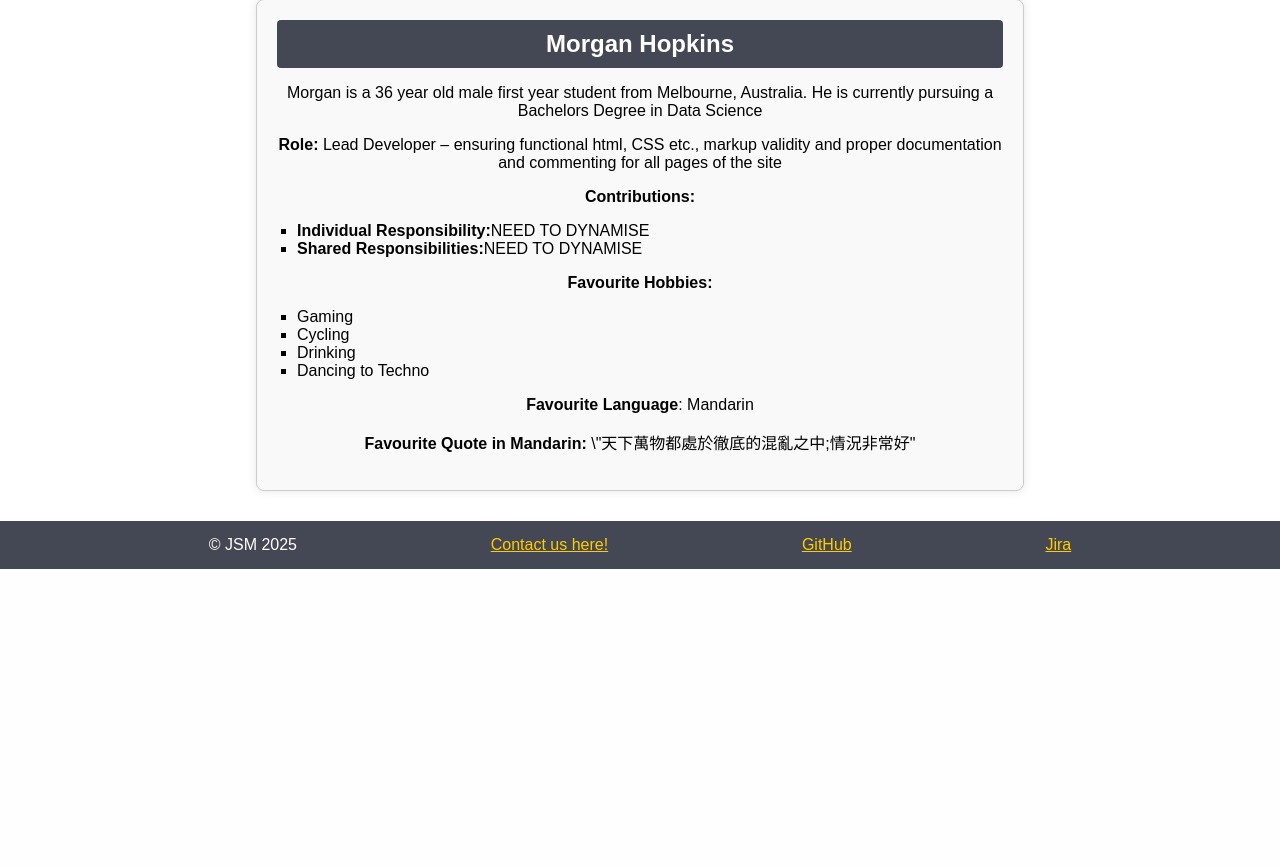
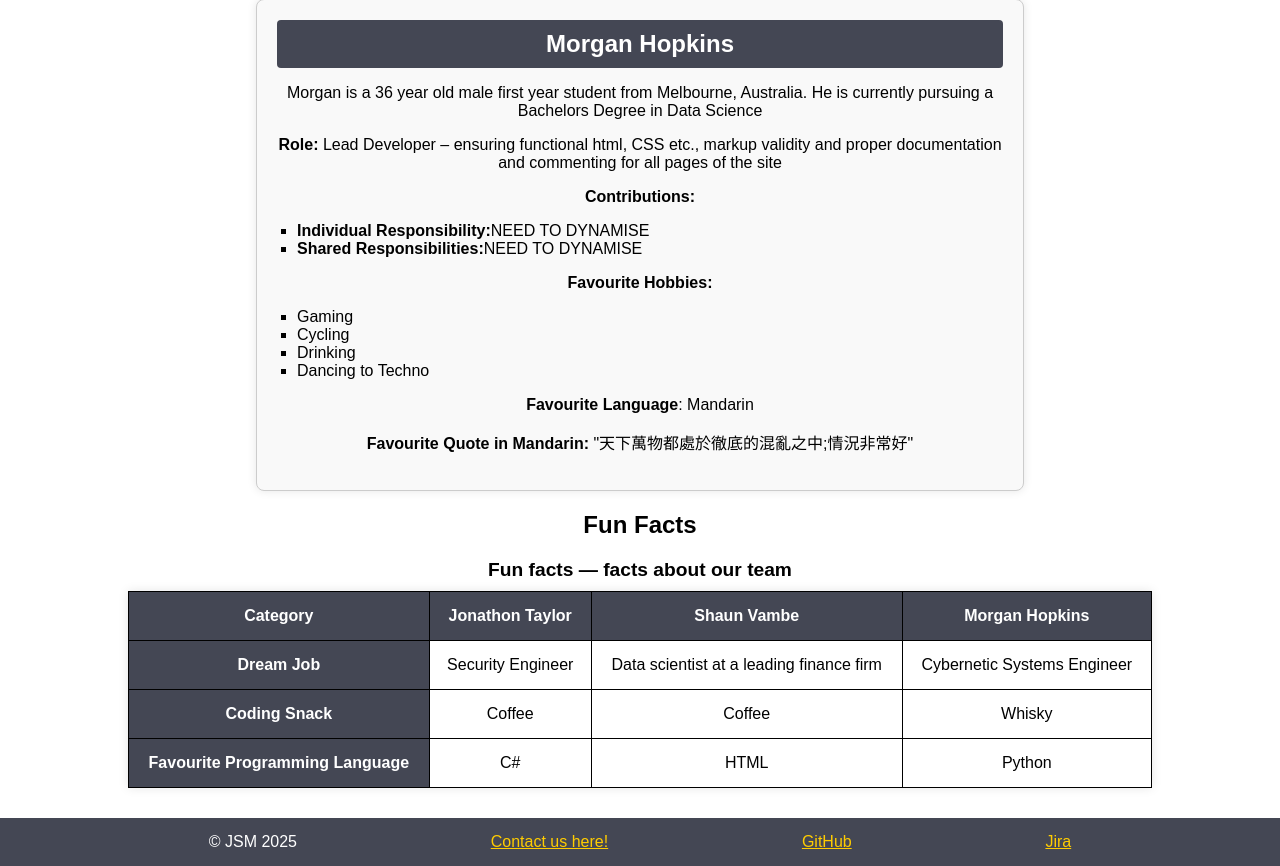
Before and after one commit to mph3196/appliedWebProjectPart2, a PHP site: page /about_new.php in a window 1280 px wide. Shown: the part 2308-3174 px from the top of the page. Before the commit the page ends 2877 px from the top, so only its background shows below. Run offline with PHP 8.4, Linux system fonts and the light colour scheme; data comes from the database, SQL or seed files in the repository.

Commit message:
new about page updated

```diff
--- a/about_new.php
+++ b/about_new.php
@@ -14,34 +14,46 @@ if (!$conn) {
     die("Connection failed: " . mysqli_connect_error());
 }
 
-// HTML Content
-echo '<h1><strong>Who are We</strong></h1>';
-echo '<p class="aboutus">';
-echo 'At JSM University, we are more than just a place of learning—we are a community committed to shaping future leaders, innovators, and changemakers. Founded on the values of excellence, integrity, and inclusivity, JSM University provides a dynamic environment where students are empowered to explore their potential, challenge ideas, and make meaningful contributions to society.';
-echo 'Our academic programs are designed to blend cutting-edge knowledge with real-world application, ensuring our graduates are not only career-ready but also equipped to make a lasting impact in their chosen fields. With a dedicated faculty, modern facilities, and a culture that fosters creativity and collaboration, JSM University stands as a hub of knowledge, research, and innovation.';
-echo 'Above all, we are committed to nurturing minds and inspiring futures—helping every student discover their path and achieve their vision.';
-echo '</p>';
+?>
 
-// GROUP DETAILS
-echo '<div class="containerdetails">';
-echo '<h2>GROUP Details</h2>';
-echo '<p><strong>Group Name:</strong>JSM</p>';
-echo '<p><strong>Meeting Location:</strong> John St, Hawthorn VIC 3122, BA513 Business & Arts</p>';
-echo '<p><strong>Lecturer:</strong> Dr. Atie Kia</p>';
-echo '<p><strong>Lab Tutor:</strong> Dr. Atie Kia</p>';
-echo '<p><strong>Meeting Times(Day & Time):</strong></p>';
-echo '<ul>';
-echo '<li>Tuesday<ul><li>12:30PM – 2:30PM</li></ul></li>';
-echo '<li>Thursday<ul><li>10:30AM – 12:30PM</li></ul></li>';
-echo '</ul>';
-echo '<img src="images/group_photo.jpg" alt="JSM Team Photo" class="group-photo">';
-echo '</div>';
+<h1><strong>Who are We</strong></h1>
+<!-- Used GenAI GPT5 for who are we section-->
+<p class="aboutus">
+At JSM University, we are more than just a place of learning—we are a community committed to shaping future leaders, innovators, and changemakers. Founded on the values of excellence, integrity, and inclusivity, JSM University provides a dynamic environment where students are empowered to explore their potential, challenge ideas, and make meaningful contributions to society.
+Our academic programs are designed to blend cutting-edge knowledge with real-world application, ensuring our graduates are not only career-ready but also equipped to make a lasting impact in their chosen fields. With a dedicated faculty, modern facilities, and a culture that fosters creativity and collaboration, JSM University stands as a hub of knowledge, research, and innovation.
+Above all, we are committed to nurturing minds and inspiring futures—helping every student discover their path and achieve their vision.</p>
 
-// OUR TEAM
-echo '<h2 class="team"><strong>OUR TEAM</strong></h2>';
-echo '<aside id="teaminfo">';
-echo '<h3><strong>Student ID\'s</strong></h3>';
-echo '<ul>';
+<!--Group details section-->
+<div class="containerdetails">
+  <h2>GROUP Details</h2>
+  <p><strong>Group Name:</strong>JSM</p>
+  <p><Strong>Meeting Location:</Strong> John St, Hawthorn VIC 3122, BA513 Business & Arts</p>
+  <p><strong>Lecturer:</strong> Dr. Atie Kia</p>
+  <p><strong>Lab Tutor:</strong> Dr. Atie Kia</p>
+  <p><strong>Meeting Times(Day & Time):</strong></p>
+  <ul>
+    <li>Tuesday
+      <ul>
+        <li>12:30PM – 2:30PM</li>
+      </ul>
+    </li>
+    <li>Thursday
+      <ul>
+        <li>10:30AM – 12:30PM</li>
+      </ul>
+    </li>
+  </ul>
+<img src="images/group_photo.jpg" alt="JSM Team Photo" class="group-photo">
+</div>
+
+<!--Insight about our team-->
+<h2 class="team"><strong>OUR TEAM</strong></h2>
+
+  <!--Each member and their student ID-->
+<aside id=teaminfo>
+  <h3><strong>Student ID's</strong></h3>
+
+<?php
 
 // Get the members
 $sql = "SELECT * FROM Member";
@@ -90,9 +102,70 @@ while ($member = mysqli_fetch_assoc($members)) {
 
 	echo '</ul>';
 	echo '<p><strong>Favourite Language</strong>: ' . $member['FavLanguage'] . '</p>';
-	echo '<p><strong>Favourite Quote in ' . $member['FavLanguage'] . ': </strong> \"' . $member['FavQuote'] . '"</p>';
+	echo '<p><strong>Favourite Quote in ' . $member['FavLanguage'] . ': </strong> "' . $member['FavQuote'] . '"</p>';
     echo '</div>';
 }
+
+?>
+
+<!--Table of funfacts about the team-->
+<h2 id="funfacts"><strong>Fun Facts</strong></h2>
+<div class="card" role="region" aria-label="Fun facts about three people">
+    <table class="funfacttable">
+        <caption>Fun facts — facts about our team</caption>
+        <tr>
+            <th scope="col">Category</th>
+            <?php
+            // Reset the members pointer
+            mysqli_data_seek($members, 0);
+            // Display member names as column headers
+            while ($member = mysqli_fetch_assoc($members)) {
+                echo '<th scope="col">' . $member['FullName'] . '</th>';
+            }
+            ?>
+        </tr>
+
+        <tbody>
+            <?php
+            // Reset the members pointer
+            mysqli_data_seek($members, 0);
+
+            // Dream Job Row
+            echo '</tr>';
+            echo '<th scope="row">Dream Job</th>';
+            while ($member = mysqli_fetch_assoc($members)) {
+                echo '<td>' . $member['DreamJob'] . '</td>';
+            }
+            echo '</tr>';
+
+            // Reset for next row
+            mysqli_data_seek($members, 0);
+
+            // Coding Snack row
+            echo '<tr>';
+            echo '<th scope="row">Coding Snack</th>';
+            while ($member = mysqli_fetch_assoc($members)) {
+                echo '<td>' . $member['CodingSnack'] . '</td>';
+            }
+            echo '</tr>';
+
+            // Reset for next row
+            mysqli_data_seek($members, 0);
+
+            // Favourite language row
+            echo '<tr>';
+            echo '<th scope="row">Favourite Programming Language</th>';
+            while ($member = mysqli_fetch_assoc($members)) {
+                echo '<td>' . $member['ProgLang'] . '</td>';
+            }
+            echo '</tr>';
+
+            ?>
+        </tbody>
+    </table>
+</div>
+
+<?php
 
 mysqli_close($conn);
 
```
